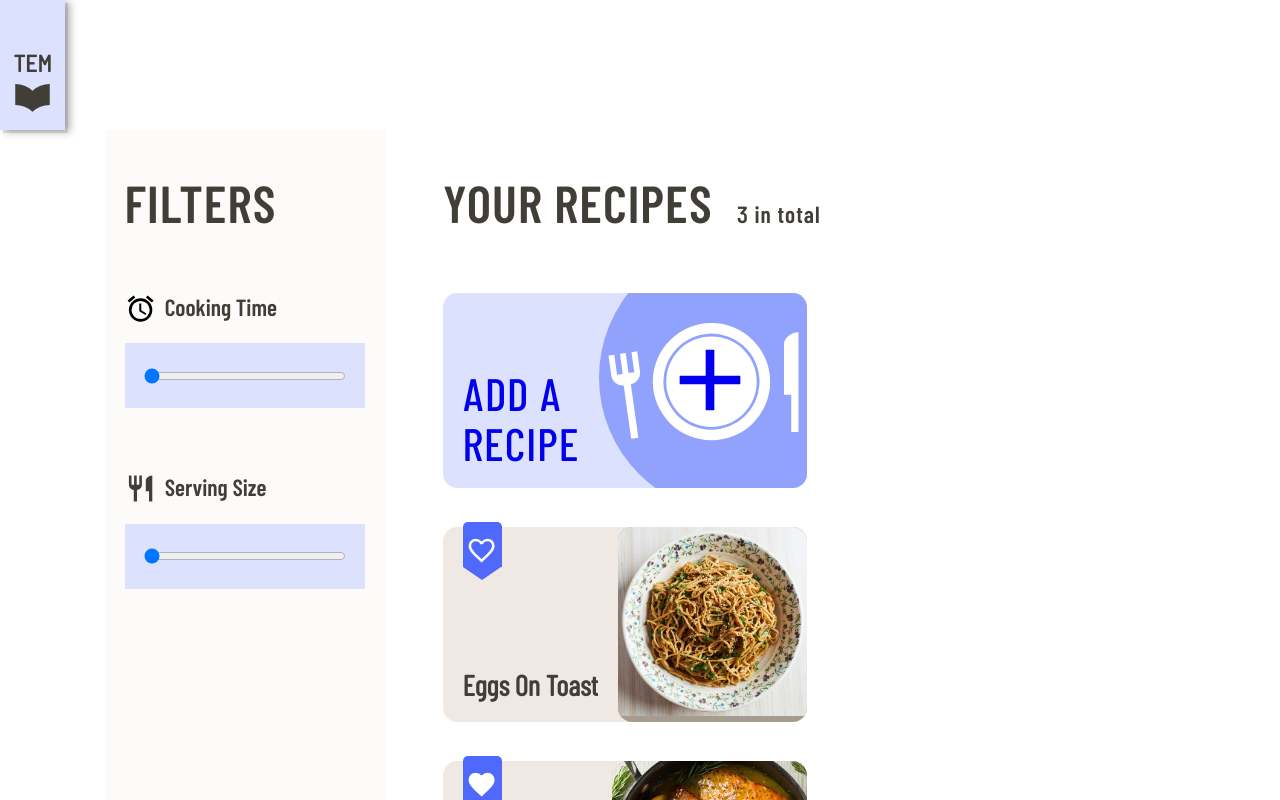
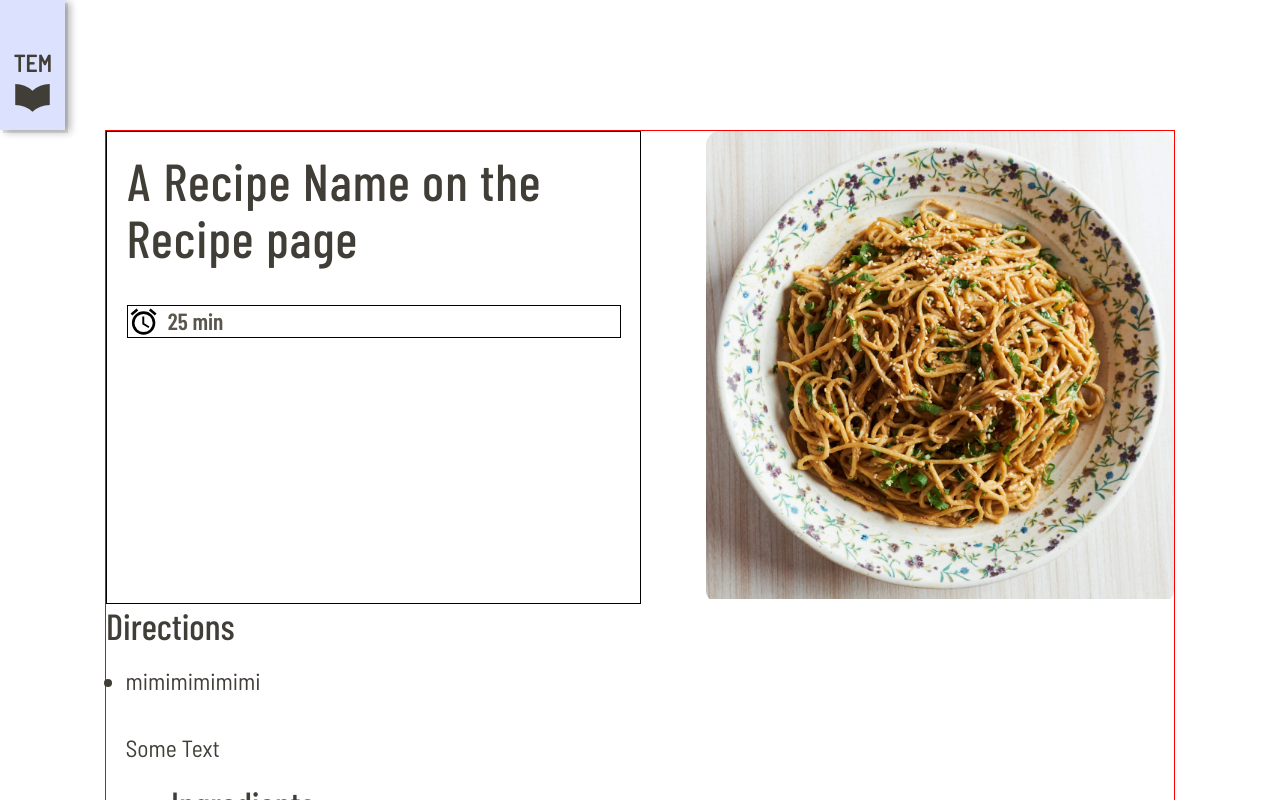
Before and after one commit to nadgerz/theEternalMenu, a React (Vite) app: page / in a window 1280 px wide. Shown: the top 800 px of the page. Built offline with nearby package versions, Linux system fonts and the light colour scheme.

Commit message:
refactored icon-with-text to be more independent

```diff
--- a/src/App.js
+++ b/src/App.js
@@ -4,8 +4,8 @@ import ReactDOM from 'react-dom';
 // import { Link } from '@reach/router';
 
 import Header from './components/Header';
-import Overview from './pages/Overview';
-// import Recipe from './pages/Recipe';
+// import Overview from './pages/Overview';
+import Recipe from './pages/Recipe';
 
 // import FormikLogin from './Login';
 // import RecipeForm from './RecipeForm';
@@ -24,8 +24,8 @@ const App = () => {
 
       <main id={'main'}>
         {/*<Router>*/}
-        <Overview />
-        {/*<Recipe />*/}
+        {/*<Overview />*/}
+        <Recipe />
         {/*<SearchParams path={'/'}/>*/}
         {/*<Recipe path={'/details/:id'}/>*/}
         {/*</Router>*/}
--- a/src/assets/CSS/components/Filters.css
+++ b/src/assets/CSS/components/Filters.css
@@ -1,22 +1,4 @@
 @import url('../styles.css');
-
-#recipe-filter svg {
-  display: inline;
-}
-
-#recipe-filter .cooking-time,
-.serving-size {
-}
-
-.filter-title {
-  margin-bottom: var(--padding-small);
-  /*border: 1px solid black;*/
-  display: flex;
-}
-
-.filter-title h6 {
-  margin-left: 0.7rem;
-}
 
 #recipe-filter .filter-slider {
   width: 100%;
--- a/src/assets/CSS/pages/Recipe.scss
+++ b/src/assets/CSS/pages/Recipe.scss
@@ -3,6 +3,9 @@
 $recipe-img: 36rem;
 
 #recipe {
+  border: 1px solid red;
+  width: 100%;
+
   .top {
     display: flex;
     justify-content: space-between;
@@ -17,6 +20,7 @@ $recipe-img: 36rem;
     border-radius: var(--corner-radius);
     width: $recipe-img;
     overflow: hidden;
+    margin-left: var(--padding-big);
   }
 
   .top {
@@ -24,6 +28,10 @@ $recipe-img: 36rem;
 
     .left {
       border: 1px solid black;
+
+      svg {
+        display: inline;
+      }
     }
 
     .right {
--- a/src/assets/CSS/styles.css
+++ b/src/assets/CSS/styles.css
@@ -46,6 +46,22 @@ html {
 svg {
   /* svgs are by default inline */
   display: block;
+}
+
+.icon-with-text {
+  margin-bottom: var(--padding-small);
+  border: 1px solid black;
+  display: flex;
+  align-items: center;
+  color: var(--color-neutral-dark-2);
+}
+
+.icon-with-text h6 {
+  margin-left: 0.7rem;
+}
+
+.icon-with-text svg {
+  display: inline;
 }
 
 /*  B U T T O N S  */
--- a/src/assets/CSS/typography.css
+++ b/src/assets/CSS/typography.css
@@ -115,12 +115,12 @@ h2 {
 
 h3 {
   font-family: DisplayMedium, 'Helvetica', 'Arial', sans-serif;
-  font-size: 3.5rem;
+  font-size: 4rem;
   letter-spacing: 1px;
   line-height: 1.1;
   /* margin-top: --line-height-standard;*/
-  /*margin-bottom: var(--line-height-standard);*/
-  text-transform: uppercase;
+  margin-bottom: var(--padding-medium);
+  /*text-transform: uppercase;*/
 }
 
 h4 {
--- a/src/components/Filters.js
+++ b/src/components/Filters.js
@@ -10,7 +10,7 @@ const Filters = () => {
       <h2>Filters</h2>
 
       <div className={'cooking-time'}>
-        <div className="filter-title">
+        <div className="filter-title icon-with-text">
           <CookingTimeIcon />
           <label htmlFor="filter-cooking-time">
             <h6>Cooking Time</h6>
--- a/src/pages/Recipe.js
+++ b/src/pages/Recipe.js
@@ -20,9 +20,11 @@ const Recipe = () => {
           <div className="content">
             <h3>A Recipe Name on the Recipe page</h3>
             <div className="icons">
-              <div className="cooking-time">
+              <div className="cooking-time icon-with-text">
                 <CookingTimeIcon />
-                <span>{25} min</span>
+                <h6>
+                  <span>{25} min</span>
+                </h6>
               </div>
             </div>
           </div>
```
